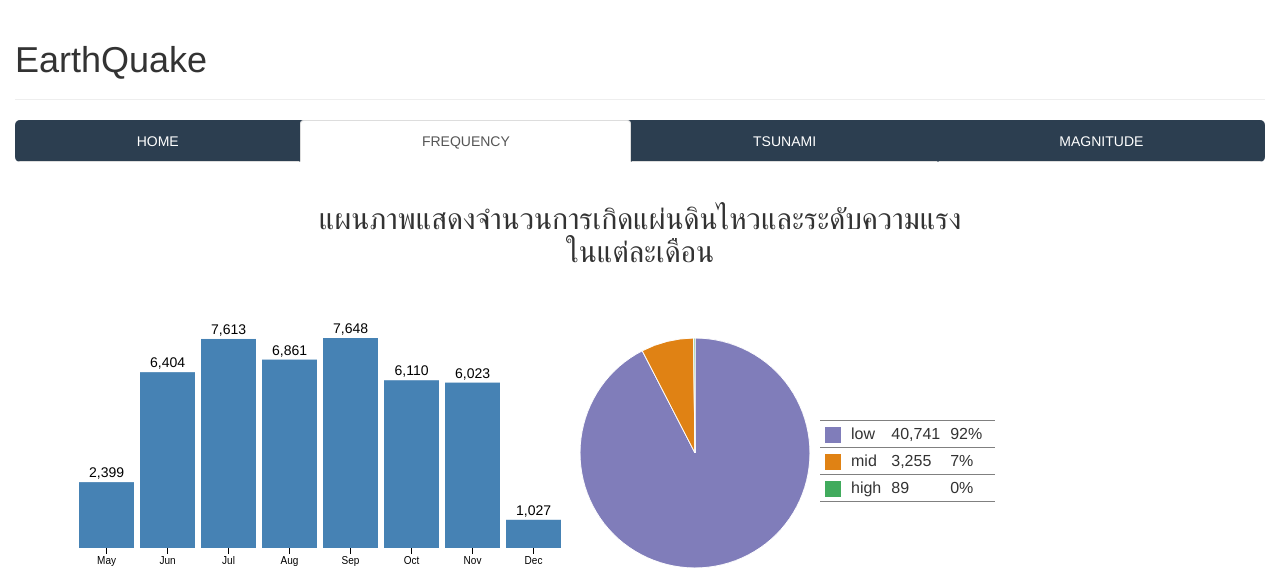
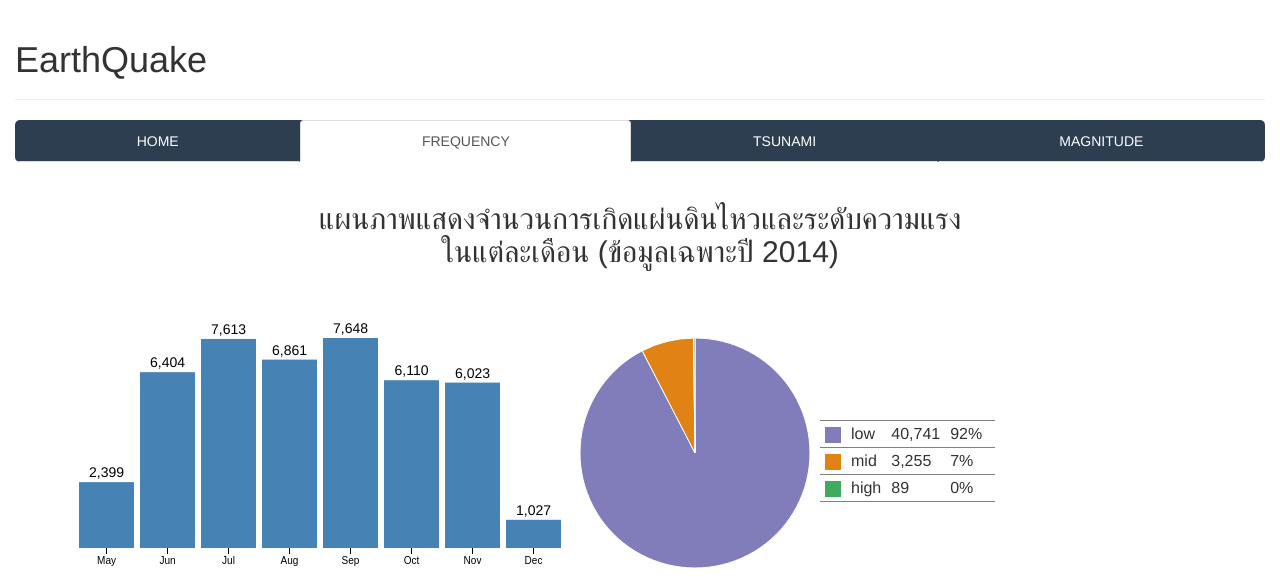
Before and after one commit to compmaxxx/DM-EarthQuake, a PHP site: page /frequency.php in a window 1280 px wide. Shown: the top 577 px of the page. Run offline with PHP 8.4, Linux system fonts and the light colour scheme.

Commit message:
edit header

```diff
--- a/frequency.php
+++ b/frequency.php
@@ -34,7 +34,7 @@ rect:hover {  fill:blue; }
 
 </style>
 <body>
-    <h2><center>แผนภาพแสดงจำนวนการเกิดแผ่นดินไหวและระดับความแรง <br>ในแต่ละเดือน</center></h2>
+    <h2><center>แผนภาพแสดงจำนวนการเกิดแผ่นดินไหวและระดับความแรง <br>ในแต่ละเดือน (ข้อมูลเฉพาะปี 2014)</center></h2>
 <div id='dashboard'>
 </div>
 <script src="asset/d3/d3.v3.min.js"></script>
```
